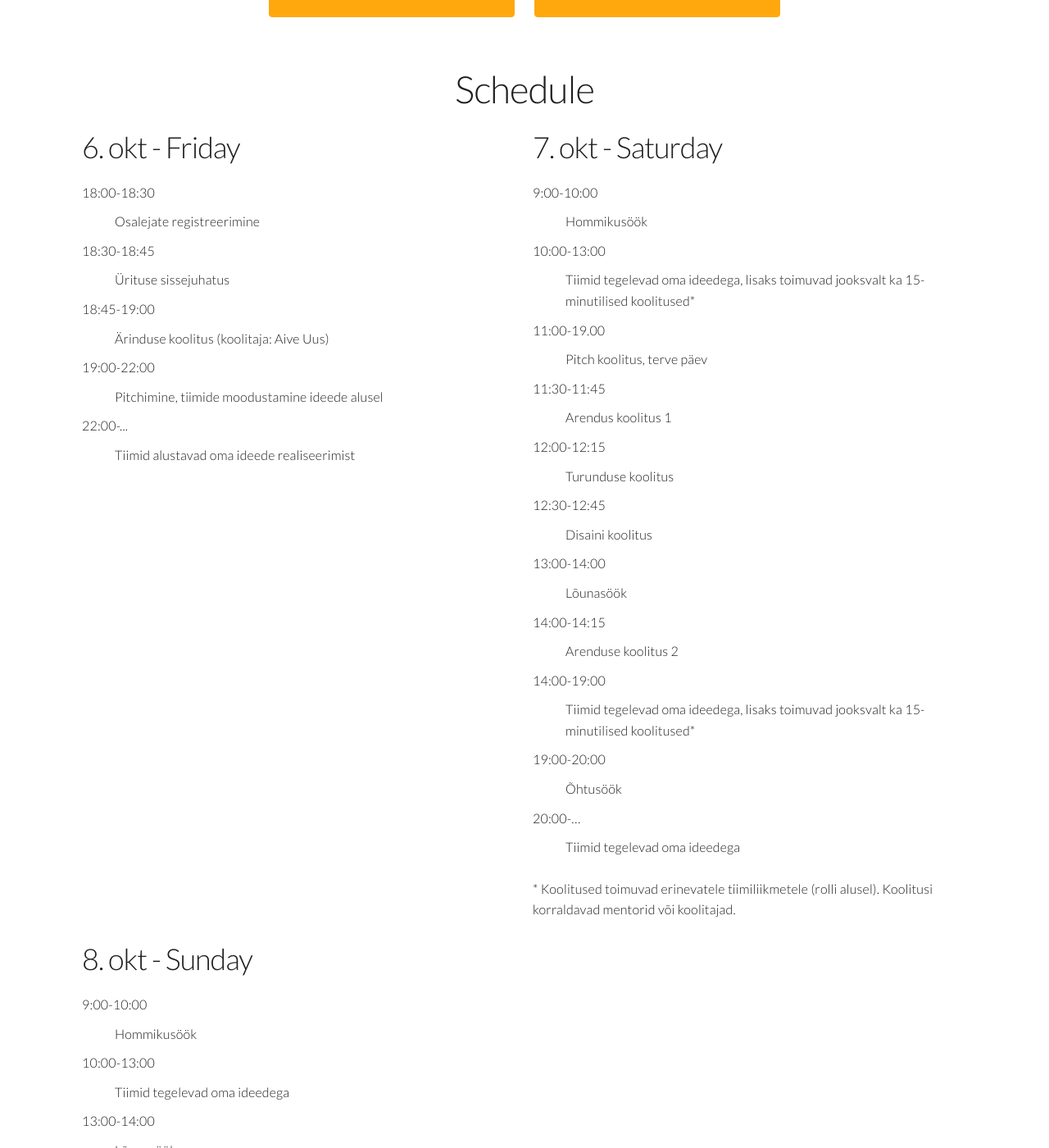
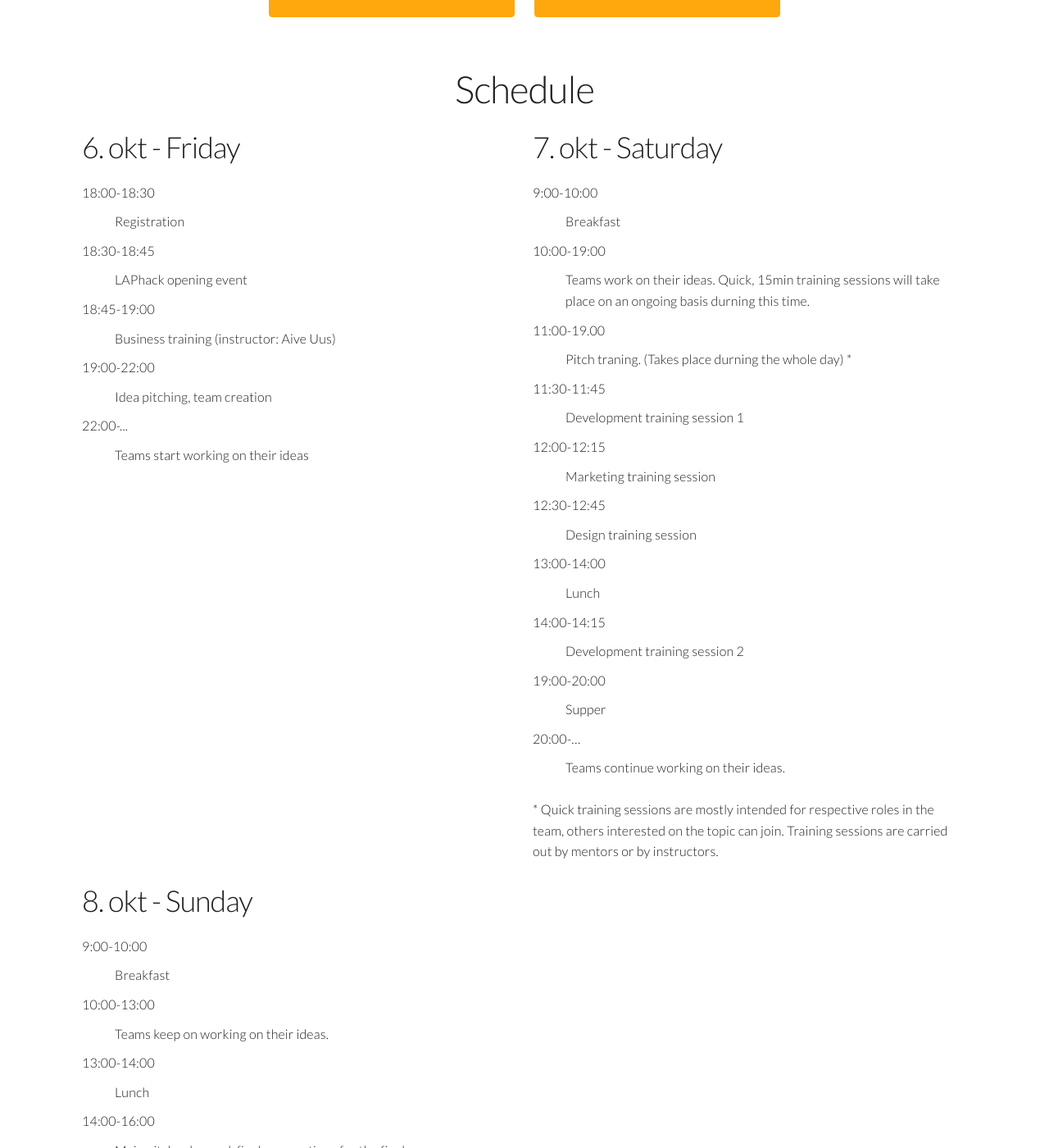
Before and after one commit to Lapikud/laphack.eu, a Jekyll site: the page built from index.html, in a window 1280 px wide and 1400 px high, scrolled down 1500 px. Shown: the whole window at 82% size. Built offline with Jekyll 4.4.1, drawn with Linux system fonts in a browser that asks for light colours; nearby versions of some CDN libraries; some of the changed text lies outside the part shown.

Commit message:
Schedule translation from estonian to english

```diff
--- a/_layouts/home.html
+++ b/_layouts/home.html
@@ -63,30 +63,31 @@ layout: default
         <div class="column">
             <h2><time datetime="2017-10-06">6. okt - Friday</time></h2>
             <dl>
-                <dt>18:00-18:30</dt><dd>Osalejate registreerimine</dd>
-                <dt>18:30-18:45</dt><dd>Ürituse sissejuhatus</dd>
-                <dt>18:45-19:00</dt><dd>Ärinduse koolitus (koolitaja: Aive Uus)</dd>
-                <dt>19:00-22:00</dt><dd>Pitchimine, tiimide moodustamine ideede alusel</dd>
-                <dt>22:00-...</dt><dd>Tiimid alustavad oma ideede realiseerimist</dd>
+                <dt>18:00-18:30</dt><dd>Registration</dd>
+                <dt>18:30-18:45</dt><dd>LAPhack opening event</dd>
+                <dt>18:45-19:00</dt><dd>Business training (instructor: Aive Uus)</dd>
+                <dt>19:00-22:00</dt><dd>Idea pitching, team creation</dd>
+                <dt>22:00-...</dt><dd>Teams start working on their ideas</dd>
             </dl>
         </div>
         <div class="column">
             <h2>7. okt - Saturday</h2>
             <dl>
-                <dt>9:00-10:00</dt><dd>Hommikusöök</dd><dt>10:00-13:00</dt><dd>Tiimid tegelevad oma ideedega, lisaks toimuvad jooksvalt ka 15-minutilised koolitused*</dd>
-                <dt>11:00-19.00</dt><dd>Pitch koolitus, terve päev</dd>
-                <dt>11:30-11:45</dt><dd>Arendus koolitus 1</dd>
-                <dt>12:00-12:15</dt><dd>Turunduse koolitus</dd>
-                <dt>12:30-12:45</dt><dd>Disaini koolitus</dd>
+                <dt>9:00-10:00</dt><dd>Breakfast</dd>
+                <dt>10:00-19:00</dt><dd>Teams work on their ideas. Quick, 15min training sessions will take place on an ongoing basis durning this time.</dd>
+                <dt>11:00-19.00</dt><dd>Pitch traning. (Takes place durning the whole day) *</dd>
+                <dt>11:30-11:45</dt><dd>Development training session 1</dd>
+                <dt>12:00-12:15</dt><dd>Marketing training session</dd>
+                <dt>12:30-12:45</dt><dd>Design training session</dd>
 
-                <dt>13:00-14:00</dt><dd>Lõunasöök</dd>
-                <dt>14:00-14:15</dt><dd>Arenduse koolitus 2</dd>
-                <dt>14:00-19:00</dt><dd>Tiimid tegelevad oma ideedega, lisaks toimuvad jooksvalt ka 15-minutilised koolitused*</dd>
-                <dt>19:00-20:00</dt><dd>Õhtusöök</dd>
-                <dt>20:00-…</dt><dd>Tiimid tegelevad oma ideedega</dd>
+                <dt>13:00-14:00</dt><dd>Lunch</dd>
+                <dt>14:00-14:15</dt><dd>Development training session 2</dd>
+                <dt>19:00-20:00</dt><dd>Supper</dd>
+                <dt>20:00-…</dt><dd>Teams continue working on their ideas.</dd>
             </dl>
             <p>
-                * Koolitused toimuvad erinevatele tiimiliikmetele (rolli alusel). Koolitusi korraldavad mentorid või koolitajad.
+                * Quick training sessions are mostly intended for respective roles in the team, others interested
+                on the topic can join. Training sessions are carried out by mentors or by instructors.
             </p>
         </div>
     </div>
@@ -94,11 +95,11 @@ layout: default
         <div class="column">
             <h2><time datetime="2017-10-08">8. okt - Sunday</time></h2>
             <dl>
-                <dt>9:00-10:00</dt><dd>Hommikusöök</dd>
-                <dt>10:00-13:00</dt><dd>Tiimid tegelevad oma ideedega</dd>
-                <dt>13:00-14:00</dt><dd>Lõunasöök</dd>
-                <dt>14:00-16:00</dt><dd>Pitchimise peaproov, kus toimub viimane ettevalmistus õhtuseks suureks pitchimiseks</dd>
-                <dt>17:00-...</dt><dd>Pitchimise finaal, ürituse lõpetamine, auhindade jagamine.</dd>
+                <dt>9:00-10:00</dt><dd>Breakfast</dd>
+                <dt>10:00-13:00</dt><dd>Teams keep on working on their ideas.</dd>
+                <dt>13:00-14:00</dt><dd>Lunch</dd>
+                <dt>14:00-16:00</dt><dd>Main pitch rehearsal, final preparations for the final.</dd>
+                <dt>17:00-...</dt><dd>Final pitching, end of the event summary, award ceremony.</dd>
             </dl>
         </div>
     </div>
```
